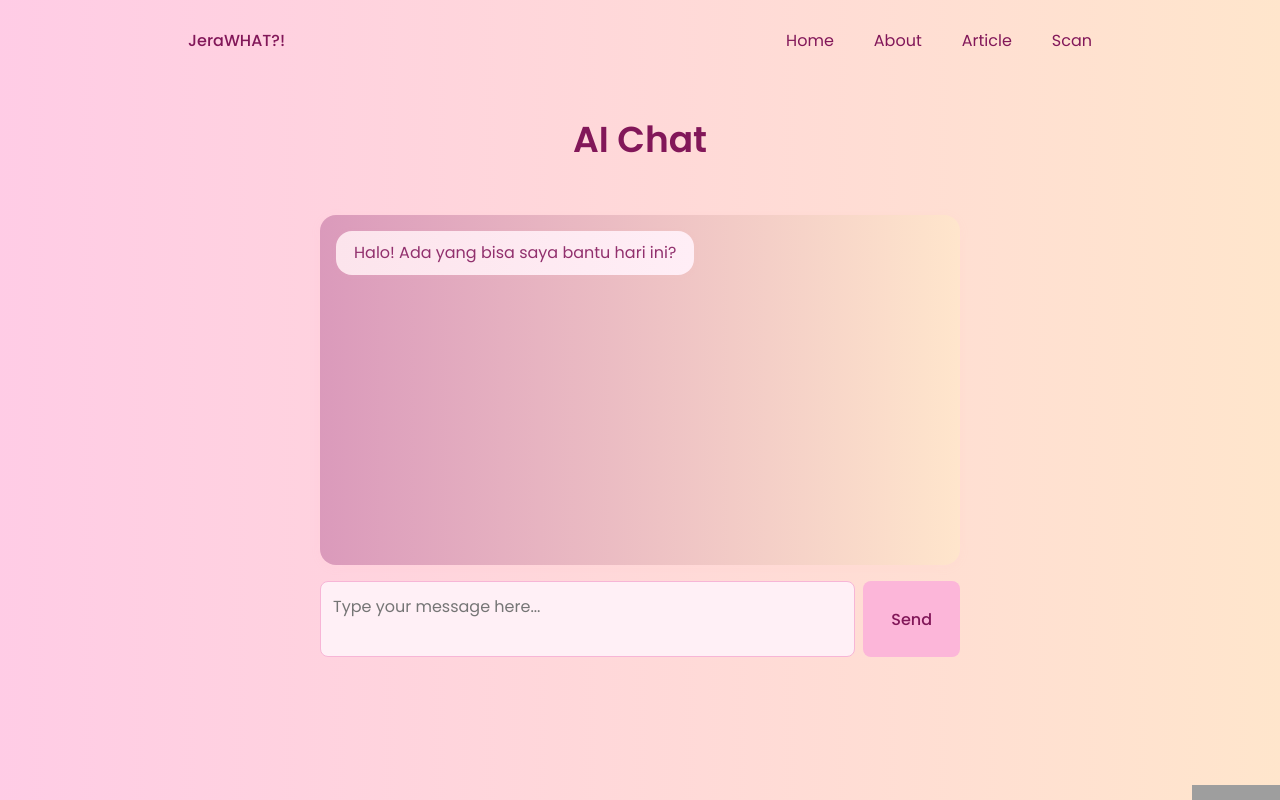
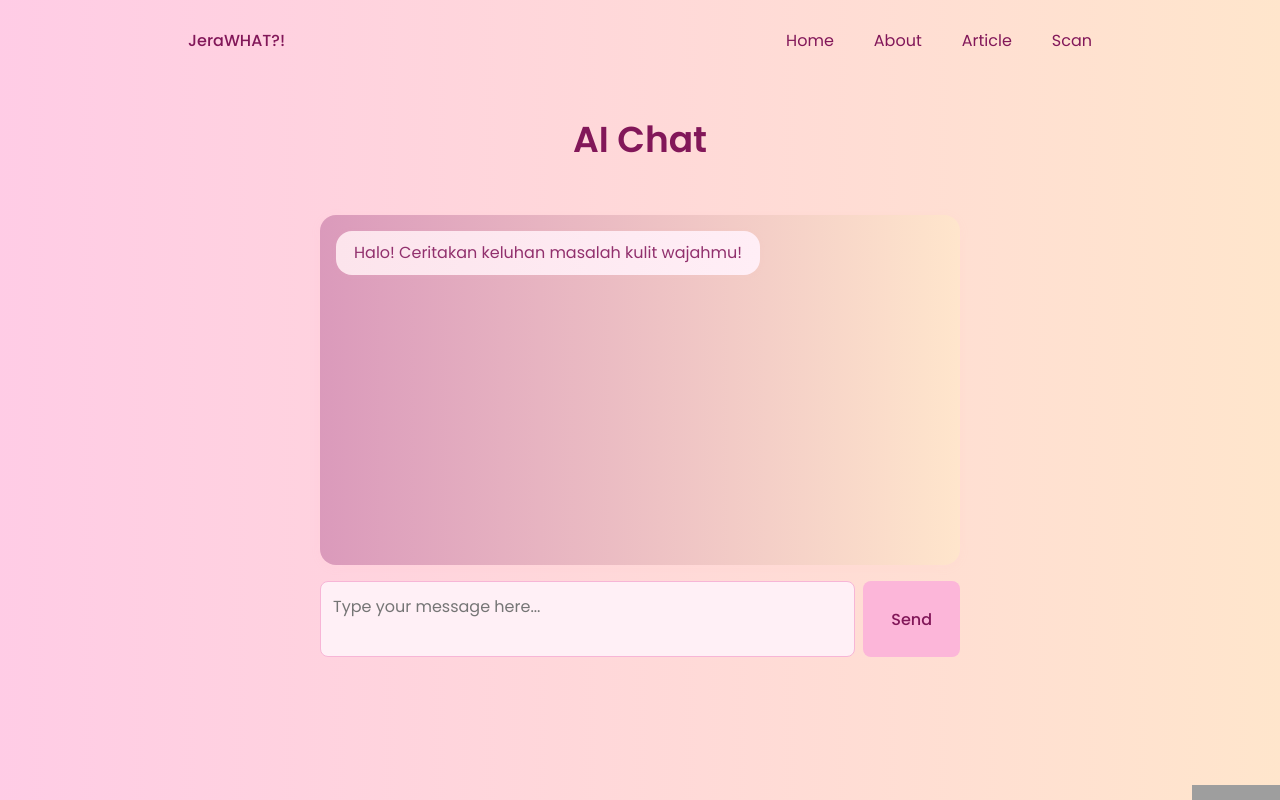
Before and after one commit to monicadyahp/jerawhat, a React (Vite) app in the folder frontend-hapi/: page /ai-chat in a window 1280 px wide. Shown: the top 800 px of the page. Built offline with nearby package versions, Linux system fonts and the light colour scheme; no server answers; grey boxes are pictures that could not be loaded.

Commit message:
useAIChatPresenter.js changed

```diff
--- a/frontend-hapi/src/mvp/presenters/useAIChatPresenter.js
+++ b/frontend-hapi/src/mvp/presenters/useAIChatPresenter.js
@@ -16,7 +16,7 @@ export default function useAIChatPresenter() {
   useEffect(() => {
     // Tambahkan pesan pembuka dari asisten hanya jika chat kosong
     if (messages.length === 0) {
-      setMessages([{ role: "assistant", content: "Halo! Ada yang bisa saya bantu hari ini?" }]);
+      setMessages([{ role: "assistant", content: "Halo! Ceritakan keluhan masalah kulit wajahmu!" }]);
     }
   }, []); // Jalankan hanya sekali saat komponen pertama kali di-mount
 
```
